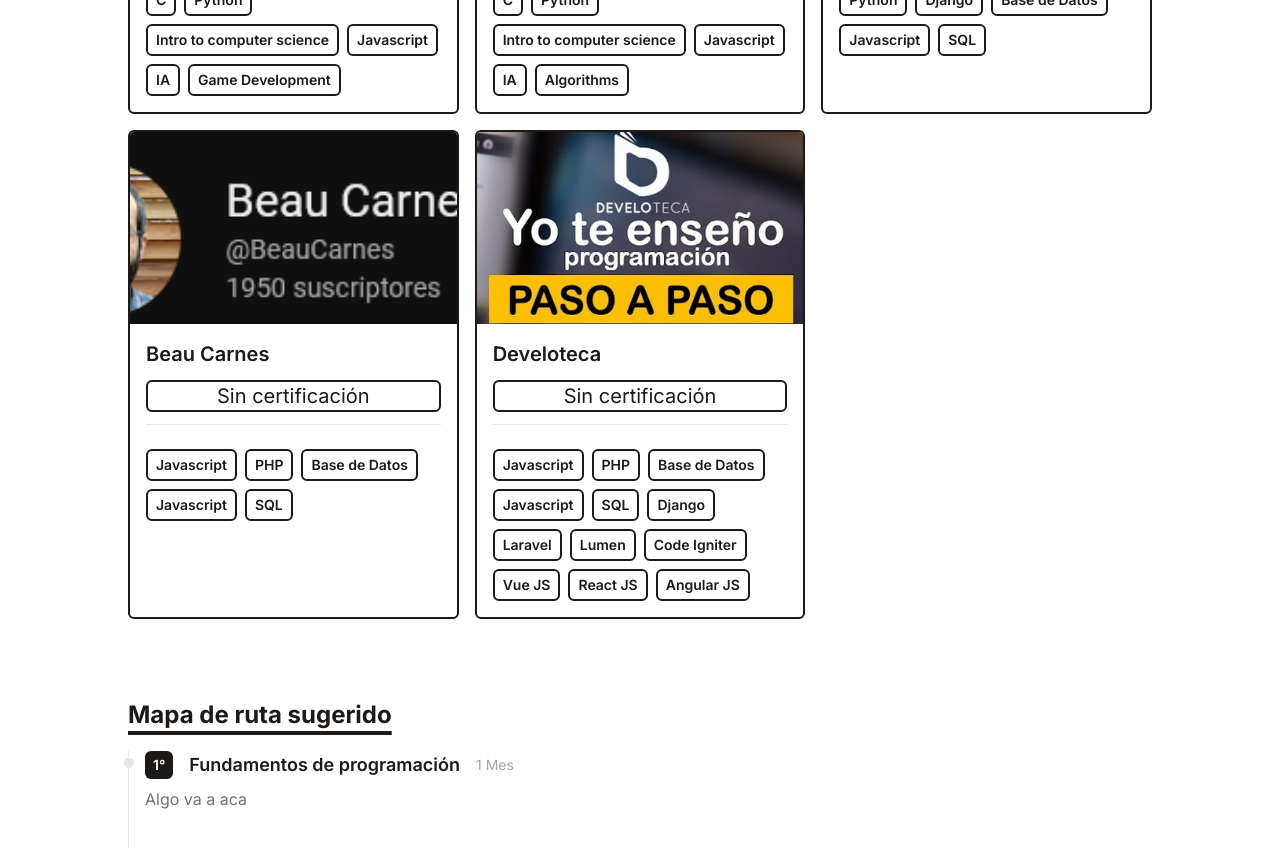
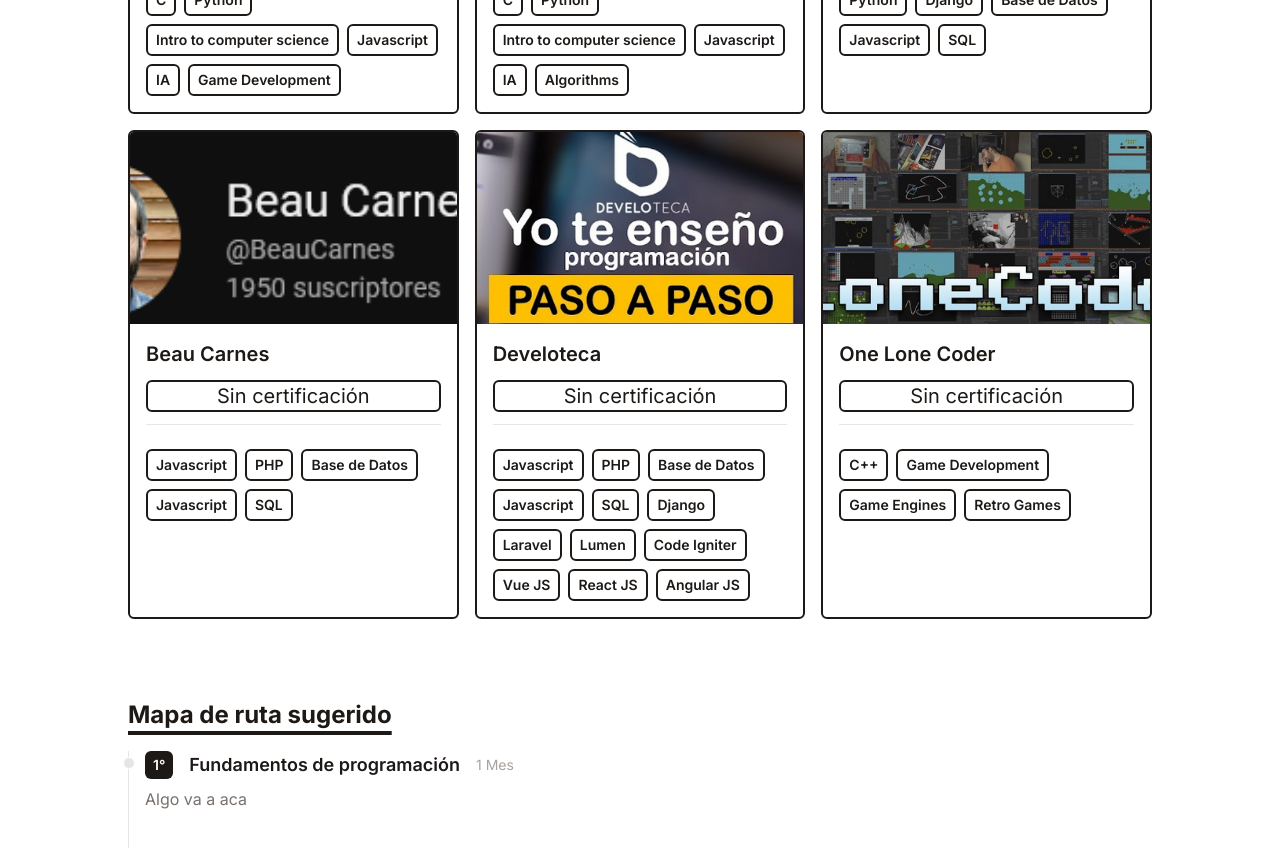
Before and after one commit to jpromanonet/freeCodingResources, a React (Vite) app in the folder es/: page / in a window 1280 px wide. Shown: the part 2960-3808 px from the top of the page. Built offline with nearby package versions, Linux system fonts and the light colour scheme.

Commit message:
More resources

```diff
--- a/es/src/data/portfolio.js
+++ b/es/src/data/portfolio.js
@@ -118,4 +118,11 @@
       stack: ['Javascript', 'PHP', 'Base de Datos', 'Javascript', 'SQL', 'Django', 'Laravel', 'Lumen', 'Code Igniter', 'Vue JS', 'React JS', 'Angular JS'],
       link: 'https://www.youtube.com/@BeauCarnes',
    },
+   {
+      title: 'One Lone Coder',
+      cert: 'Sin certificación',
+      imgUrl: '/assets/one-lone-coder.png',
+      stack: ['C++', 'Game Development', 'Game Engines', 'Retro Games'],
+      link: 'https://www.youtube.com/@javidx9',
+   },
 ]
```
